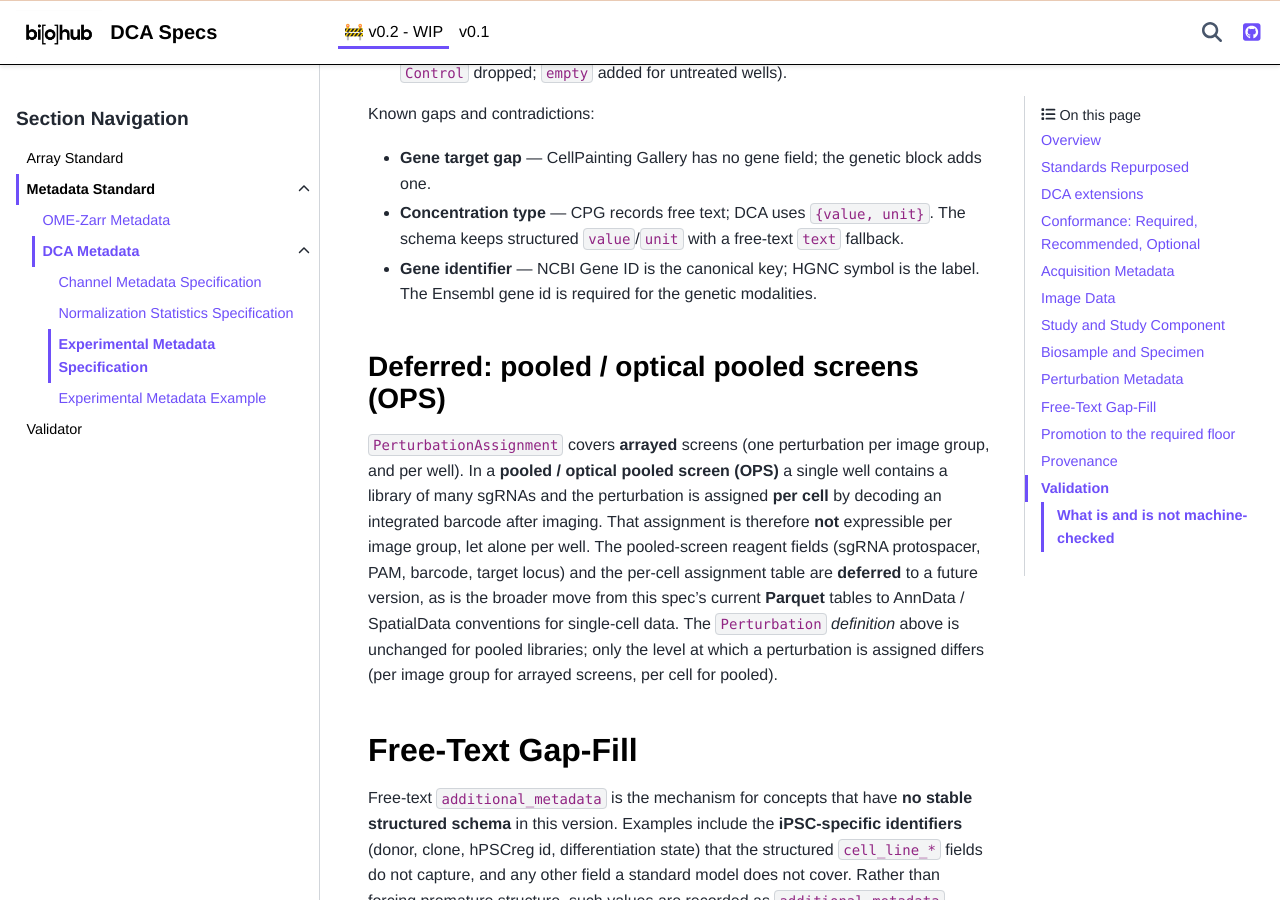
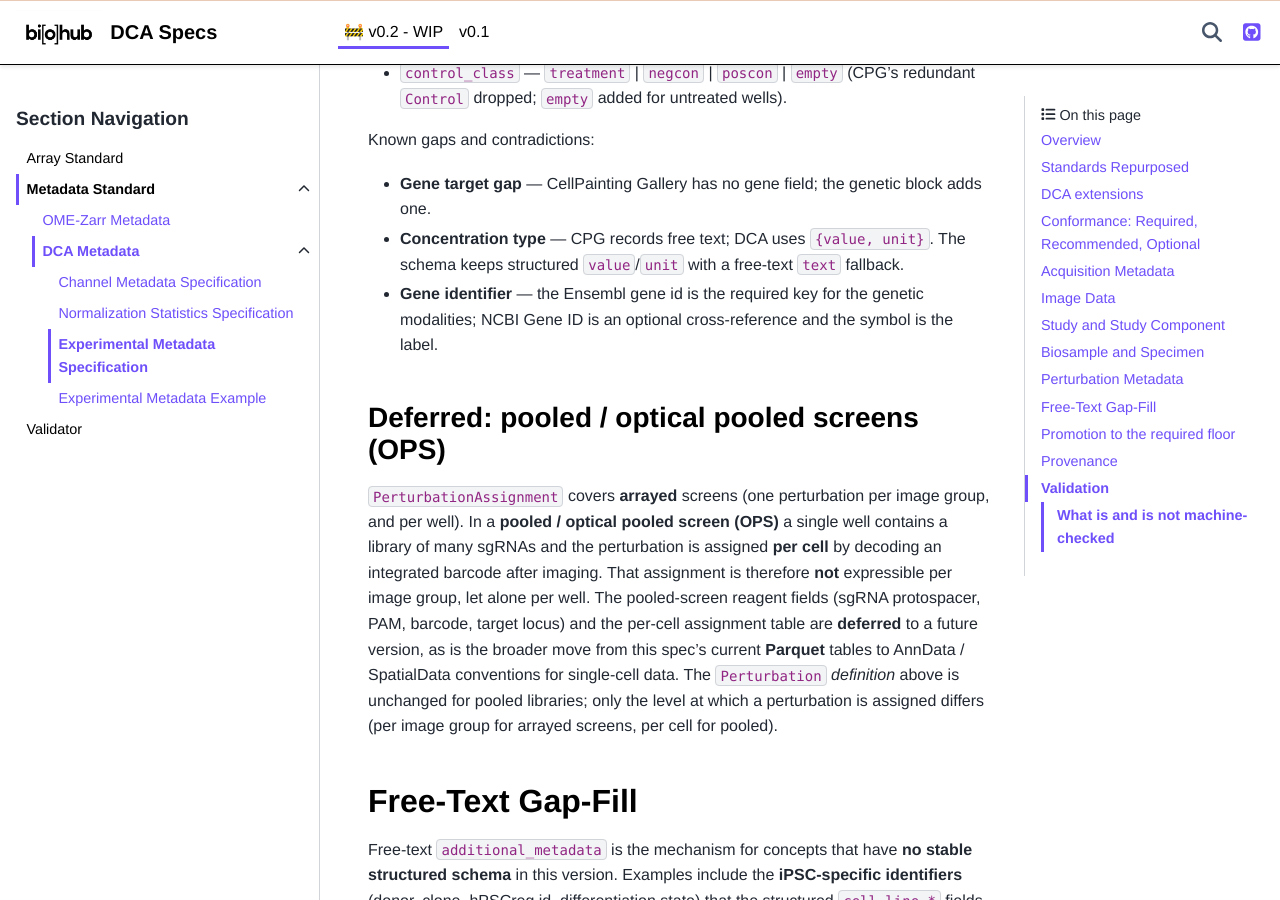
Before and after one commit to chanzuckerberg/dynamic-cell-atlas-specs, a Sphinx documentation site: the page built from docs/v0.2/experimental-metadata.rst, in a window 1280 px wide and 900 px high, scrolled down 16973 px. Built offline with Sphinx 7.4.7 and the PyData theme 0.15.4, drawn with Linux system fonts in a browser that asks for light colours; some of the changed text lies outside the part shown.

Commit message:
docs(v0.2): name Ensembl as the required gene key and the fingerprint input
The gene-identifier note now says the Ensembl gene id is the required key,
NCBI Gene ID an optional cross-reference and the symbol the label. The
pinned-parameter table gives the fingerprint input as the smiles slot when
present, else the structure the PubChem CID names.

Co-Authored-By: Claude Opus 5.5 <noreply@anthropic.com>

```diff
--- a/docs/v0.2/experimental-metadata.rst
+++ b/docs/v0.2/experimental-metadata.rst
@@ -640,7 +640,7 @@ compared bit for bit:
    * - Chirality
      - not included
    * - Input
-     - the compound's SMILES
+     - the ``smiles`` slot when present, else the structure the PubChem CID names
    * - Encoding
      - FPS hex string of the bit vector (RDKit ``DataStructs.BitVectToFPSText``),
        512 lowercase hex characters (pattern ``^[0-9a-f]{512}$``)
@@ -748,8 +748,8 @@ Known gaps and contradictions:
 * **Concentration type** — CPG records free text; DCA uses
   ``{value, unit}``. The schema keeps structured ``value``/``unit`` with a
   free-text ``text`` fallback.
-* **Gene identifier** — NCBI Gene ID is the canonical key; HGNC
-  symbol is the label. The Ensembl gene id is required for the genetic modalities.
+* **Gene identifier** — the Ensembl gene id is the required key for the genetic
+  modalities; NCBI Gene ID is an optional cross-reference and the symbol is the label.
 
 .. _experimental-deferred-pooled:
 
```
